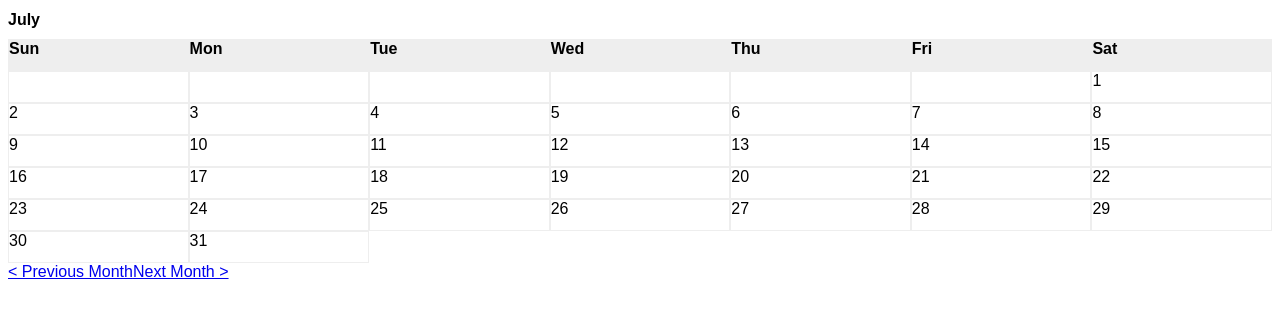
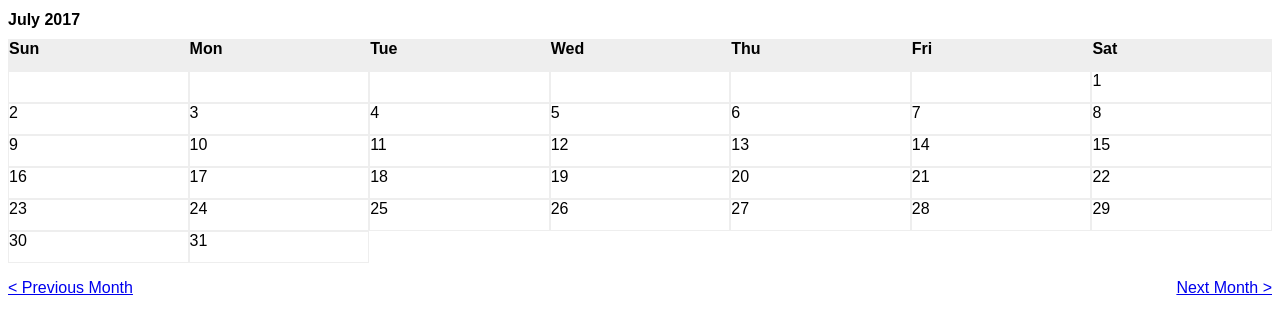
Before and after one commit to robertcdawson/jscalendar, a plain HTML site: page index.html in a window 1280 px wide. Both pictures are taken after a click on the link "< Previous Month". Drawn offline with Linux system fonts and the light colour scheme.

Commit message:
feat: Add year to calendar heading feat: Align previous and next month links

```diff
--- a/script.js
+++ b/script.js
@@ -15,6 +15,7 @@ let getCurrentMonthData = (datePassed) => {
 
   return {
     monthNumber: currentMonth,
+    currentYear: currentYear,
     firstDayOfWeekOfCurrentMonth: firstDayOfWeekOfCurrentMonth,
     numberOfDaysInCurrentMonth: numberOfDaysInCurrentMonth,
   };
@@ -24,6 +25,7 @@ let getCurrentMonthData = (datePassed) => {
 let makeCalendarUI = (currentMonthData) => {
 
   let monthNumber = currentMonthData.monthNumber;
+  let currentYear = currentMonthData.currentYear;
   let firstDayOfCurrentMonth = currentMonthData.firstDayOfWeekOfCurrentMonth;
   let numberOfDaysInCurrentMonth = currentMonthData.numberOfDaysInCurrentMonth;
 
@@ -34,7 +36,7 @@ let makeCalendarUI = (currentMonthData) => {
 
   let monthNameContainer = document.createElement("h1");
   monthNameContainer.setAttribute("id", "monthName");
-  let monthNameContainerText = document.createTextNode(monthNames[monthNumber]);
+  let monthNameContainerText = document.createTextNode(monthNames[monthNumber] + " " + currentYear);
   monthNameContainer.appendChild(monthNameContainerText);
   document.body.insertBefore(monthNameContainer, calendarDiv);
 
@@ -98,10 +100,11 @@ let currentDate = new Date();
 
 let makePreviousMonthLink = () => {
 
-  let lastMonth, increment = 1;
+  let lastMonth;
 
   // set last month link
   let lastMonthLink = document.createElement("a");
+  lastMonthLink.setAttribute("id", "lastMonthLink");
   lastMonthLink.setAttribute("href", "#");
   let lastMonthLinkText = document.createTextNode("< Previous Month");
   lastMonthLink.appendChild(lastMonthLinkText);
@@ -111,9 +114,11 @@ let makePreviousMonthLink = () => {
 
     event.preventDefault();
 
-    lastMonth = new Date(currentDate.getFullYear(), currentDate.getMonth() - increment++, currentDate.getDate());
+    lastMonth = new Date(currentDate.getFullYear(), currentDate.getMonth() - 1, currentDate.getDate());
 
-    let datePassedLastMonth = getCurrentMonthData(lastMonth);
+    currentDate = new Date(lastMonth);
+
+    let datePassedLastMonth = getCurrentMonthData(currentDate);
 
     document.getElementById("calendar").textContent = "";
     document.getElementById("monthName").remove();
@@ -124,14 +129,13 @@ let makePreviousMonthLink = () => {
 
 };
 
-makePreviousMonthLink();
-
 let makeNextMonthLink = () => {
 
-  let nextMonth, increment = 1;
+  let nextMonth;
 
   // set last month link
   let nextMonthLink = document.createElement("a");
+  nextMonthLink.setAttribute("id", "nextMonthLink");
   nextMonthLink.setAttribute("href", "#");
   let nextMonthLinkText = document.createTextNode("Next Month >");
   nextMonthLink.appendChild(nextMonthLinkText);
@@ -141,9 +145,11 @@ let makeNextMonthLink = () => {
 
     event.preventDefault();
 
-    nextMonth = new Date(currentDate.getFullYear(), currentDate.getMonth() + increment++, currentDate.getDate());
+    nextMonth = new Date(currentDate.getFullYear(), currentDate.getMonth() + 1, currentDate.getDate());
 
-    let datePassedNextMonth = getCurrentMonthData(nextMonth);
+    currentDate = new Date(nextMonth);
+
+    let datePassedNextMonth = getCurrentMonthData(currentDate);
 
     document.getElementById("calendar").textContent = "";
     document.getElementById("monthName").remove();
@@ -154,6 +160,7 @@ let makeNextMonthLink = () => {
 
 };
 
+makePreviousMonthLink();
 makeNextMonthLink();
 
 let datePassed = getCurrentMonthData(currentDate);
--- a/styles.css
+++ b/styles.css
@@ -18,3 +18,15 @@
   font-weight: 700;
   background: #eee;
 }
+
+#lastMonthLink,
+#nextMonthLink {
+  display: block;
+  float: left;
+  width: 50%;
+  margin: 1rem 0;
+}
+
+#nextMonthLink {
+  text-align: right;
+}
```
